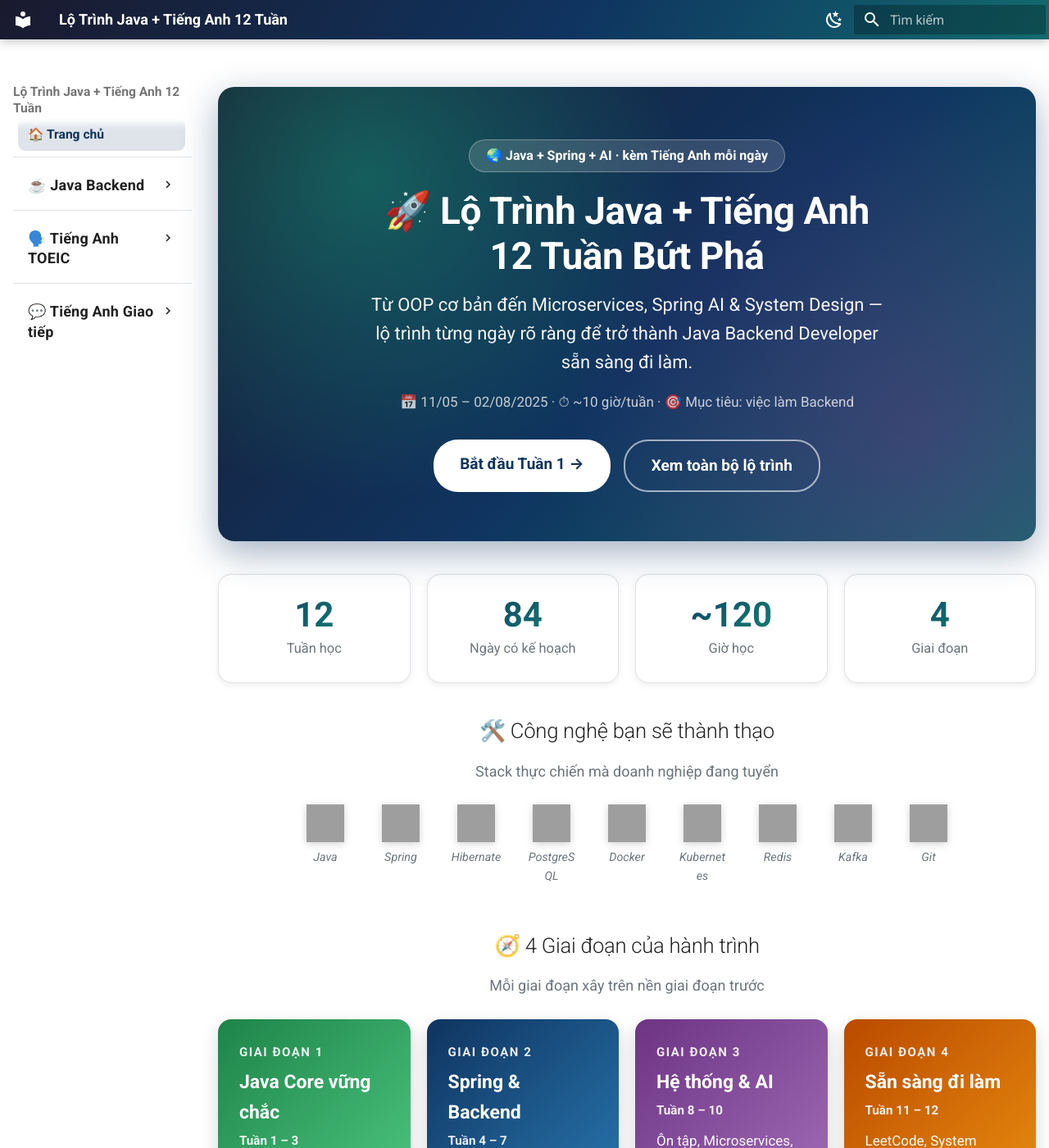
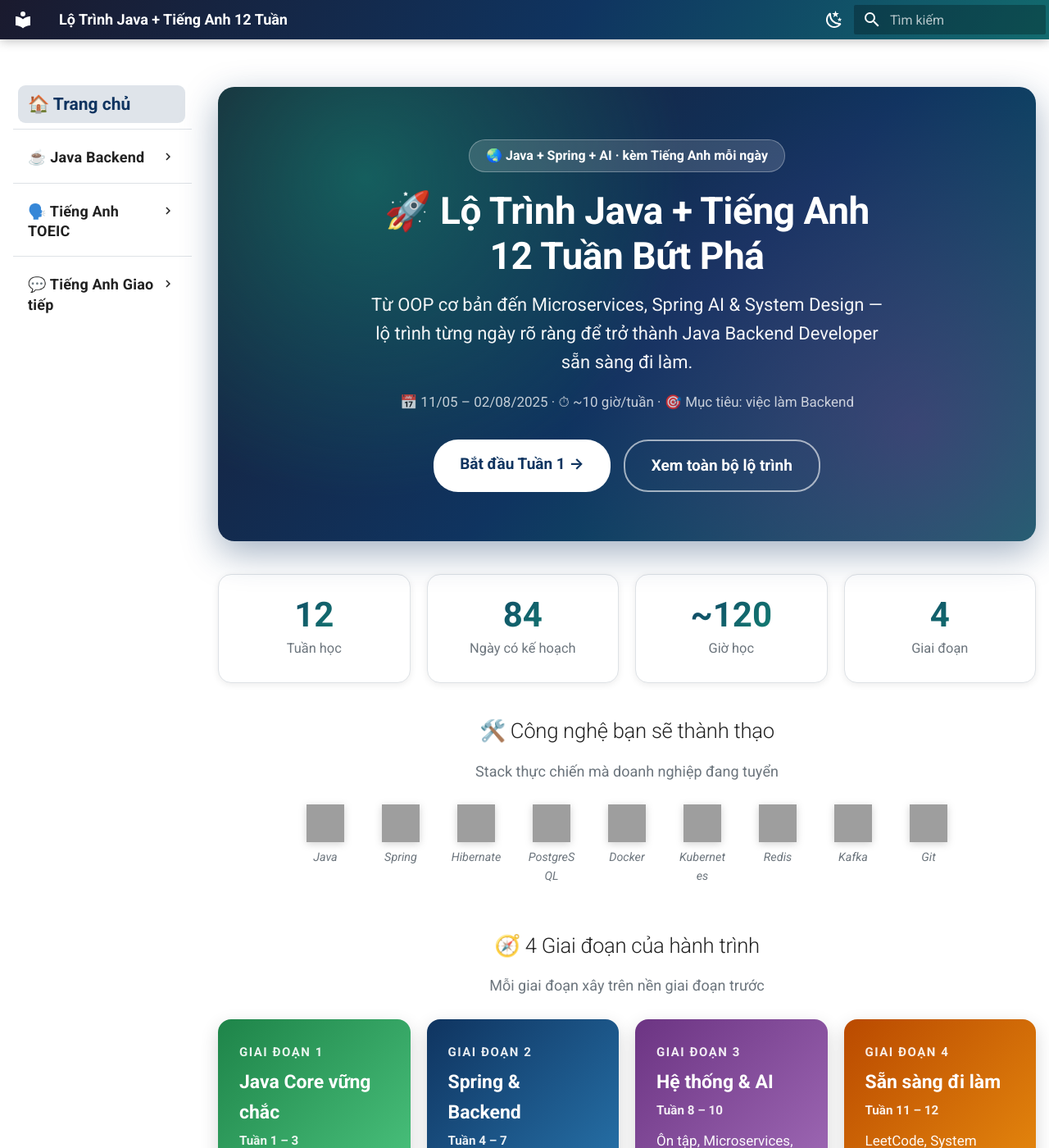
Before and after one commit to leminhlong100/Learning-Java, an MkDocs documentation site: the page built from docs/index.md, in a window 1280 px wide and 1400 px high. Shown: the whole window at 82% size. Built offline with MkDocs 1.6.1 and Material for MkDocs 9.7.7, drawn with Linux system fonts in a browser that asks for light colours; grey boxes are pictures that could not be loaded.

Commit message:
Sidebar: ẩn tên site lặp, làm "Trang chủ" to nổi bật nhất
- Ẩn dòng "Lộ Trình Java..." lặp ở đầu sidebar (.md-nav__title)
- "Trang chủ" 1.05rem (to nhất) > tên khóa học 0.9rem > bài học

Co-Authored-By: Claude Opus 4.8 (1M context) <noreply@anthropic.com>

```diff
--- a/docs/stylesheets/extra.css
+++ b/docs/stylesheets/extra.css
@@ -417,6 +417,15 @@ code {
   background: rgba(255,255,255,.08);
 }
 
+/* Ẩn tên site lặp lại ở đầu sidebar */
+.md-nav--primary > .md-nav__title { display: none; }
+
+/* "Trang chủ" (mục top-level đơn) to & nổi bật nhất */
+.md-nav--primary > .md-nav__list > .md-nav__item:not(.md-nav__item--nested) > .md-nav__link {
+  font-weight: 800;
+  font-size: 1.05rem;
+}
+
 /* Tên khóa học (nhóm cha) nổi bật như tiêu đề mục */
 .md-nav--primary > .md-nav__list > .md-nav__item--nested > .md-nav__link {
   font-weight: 800;
```
